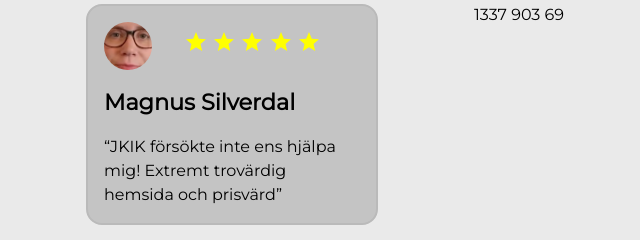
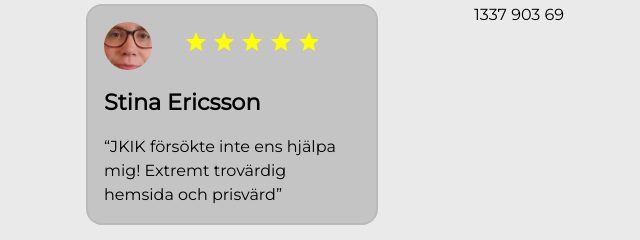
Before and after one commit to jensadev/te18-end, a plain HTML site: page docs/index.html in a window 1280 px wide. Shown: the part 682-922 px from the top of the page, 0-640 px from the left. Drawn offline with Linux system fonts and the light colour scheme.

Commit message:
fixade stinas namn

```diff
--- a/docs/index.html
+++ b/docs/index.html
@@ -48,7 +48,7 @@
                         </div>
                     </div>
                     <div class="card-body">
-                        <h3 class="card-title">Magnus Silverdal</h3>
+                        <h3 class="card-title">Stina Ericsson</h3>
                         <p class="card-quote">“JKIK försökte inte ens hjälpa mig! Extremt trovärdig hemsida och prisvärd” </p>
                     </div>
                 </div>
```
